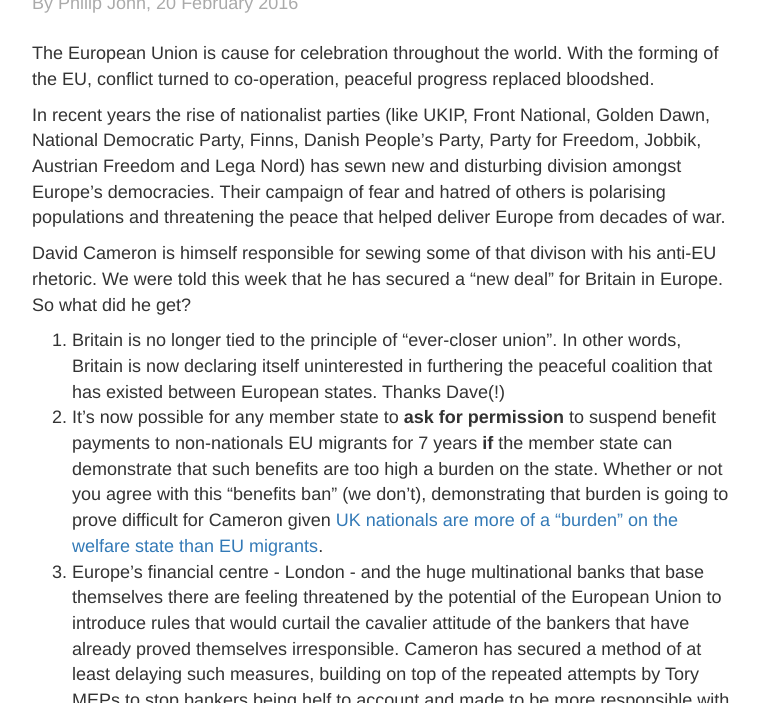
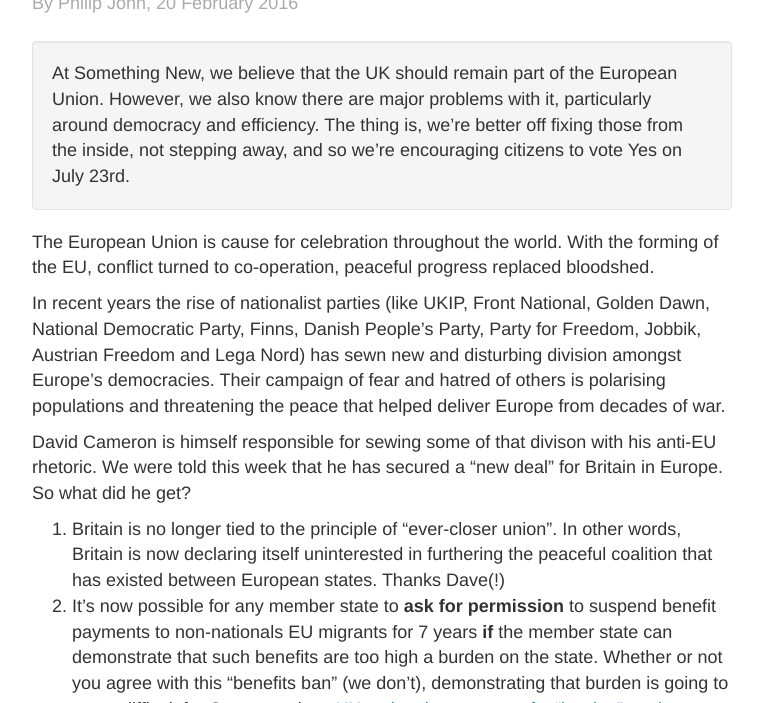
Before and after one commit to SomethingNewUK/somethingnewuk.github.io, a Jekyll site: the page built from _posts/2016-02-20-euref-yes-to-europe.md, in a window 1280 px wide and 900 px high, scrolled down 520 px, cut to the strip 197-900 px from the top of the window. Shown: the whole strip, without its empty margins (258-1021 px from the left). Built offline with Jekyll 4.4.1, drawn with Linux system fonts in a browser that asks for light colours; nearby versions of some CDN libraries; some web fonts are replaced; a script that is not in the unit is left out.

Commit message:
Add TLDR

```diff
--- a/_posts/2016-02-20-euref-yes-to-europe.md
+++ b/_posts/2016-02-20-euref-yes-to-europe.md
@@ -4,6 +4,9 @@
 featured_image: https://upload.wikimedia.org/wikipedia/commons/thumb/b/b7/Flag_of_Europe.svg/2000px-Flag_of_Europe.svg.png
 featured_image_alt: Flag of Europe
 ---
+
+{: .tldr .well}
+At Something New, we believe that the UK should remain part of the European Union. However, we also know there are major problems with it, particularly around democracy and efficiency. The thing is, we're better off fixing those from the inside, not stepping away, and so we're encouraging citizens to vote Yes on July 23rd.
 
 The European Union is cause for celebration throughout the world. With the forming of the EU, conflict turned to co-operation, peaceful progress replaced bloodshed.
 
```
